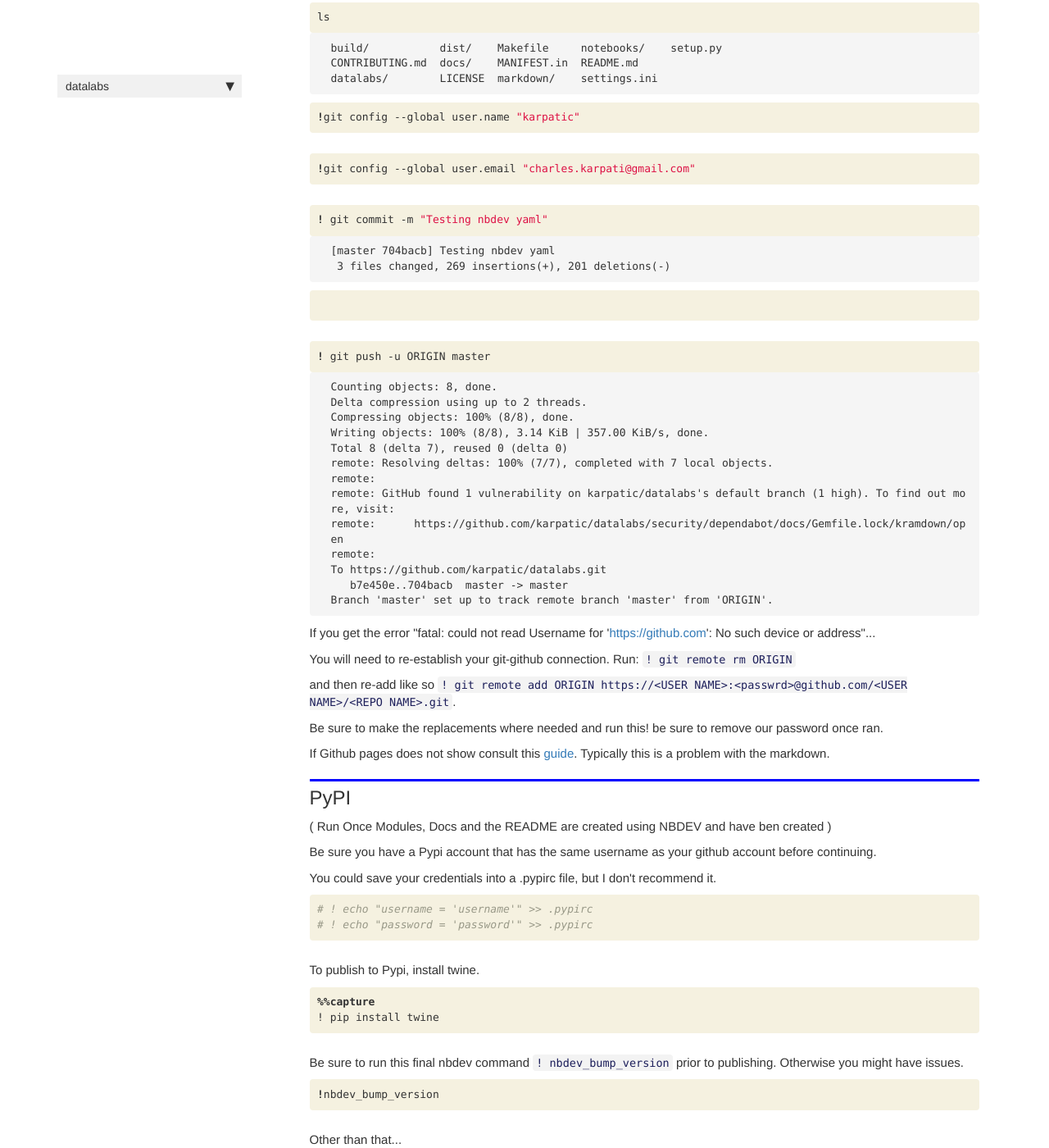
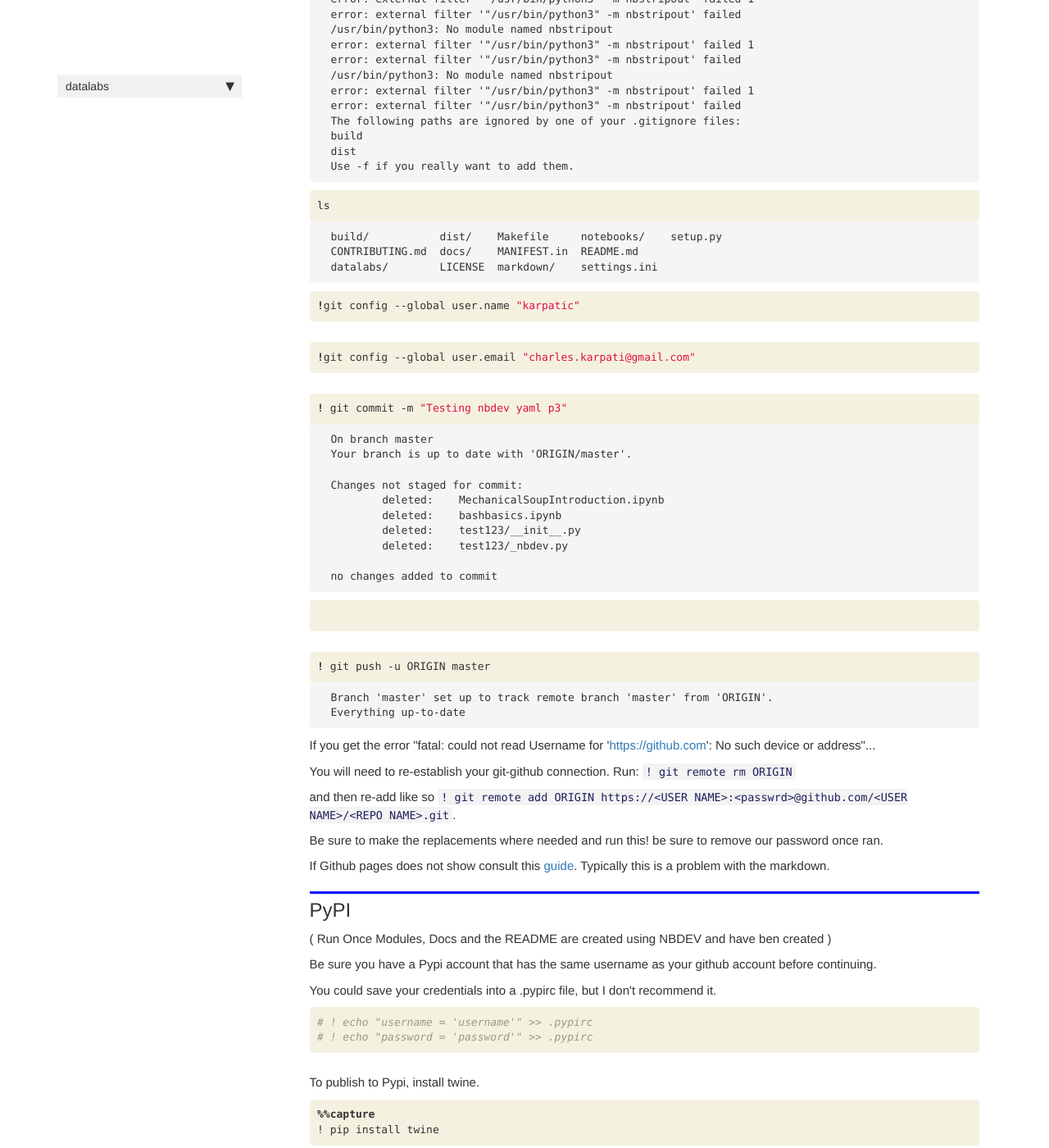
Before and after one commit to karpatic/datalab, a Jekyll site: the page built from docs/nbdev.html, in a window 1280 px wide and 1400 px high, scrolled down 15423 px. Shown: the whole window at 82% size. Built offline with Jekyll 4.4.1, drawn with Linux system fonts in a browser that asks for light colours; nearby versions of some CDN libraries; comment, search, counter and statistics services are not loaded; some of the changed text lies outside the part shown.

Commit message:
reverting nbdev after yaml experiments

```diff
--- a/docs/nbdev.html
+++ b/docs/nbdev.html
@@ -1,13 +1,13 @@
 ---
 toc: true
 title: Nbdev
-image: images/company_logo1.png
-
-keywords: test123
+image: images/company_logo.png
+
+keywords: thisworks
 sidebar: home_sidebar
 
-summary: "In this chapter we learn about publishing python notebooks with the <a href='http://nbdev.fast.ai/tutorial/'>![Open Source Love svg3](https://badges.frapsoft.com/os/v3/open-source.svg?v=103)](https://github.com/ellerbrock/open-source-badges/) [nbdev</a>."
-description: "In this chapter we learn about publishing python notebooks with the <a href='http://nbdev.fast.ai/tutorial/'>![Open Source Love svg3](https://badges.frapsoft.com/os/v3/open-source.svg?v=103)](https://github.com/ellerbrock/open-source-badges/) [nbdev</a>."
+summary: "In this chapter we learn about publishing python notebooks with <a href='http://nbdev.fast.ai/tutorial/'>nbdev</a>."
+description: "In this chapter we learn about publishing python notebooks with <a href='http://nbdev.fast.ai/tutorial/'>nbdev</a>."
 nb_path: "notebooks/03_nbdev.ipynb"
 ---
 <!--
@@ -25,37 +25,6 @@
     {% raw %}
 
 <div class="cell border-box-sizing code_cell rendered">
-
-</div>
-    {% endraw %}
-
-    {% raw %}
-
-<div class="cell border-box-sizing code_cell rendered">
-<div class="input">
-
-<div class="inner_cell">
-    <div class="input_area">
-<div class=" highlight hl-ipython3"><pre><span></span><span class="o">!</span> nbdev_upgrade
-</pre></div>
-
-    </div>
-</div>
-</div>
-
-<div class="output_wrapper">
-<div class="output">
-
-<div class="output_area">
-
-<div class="output_subarea output_stream output_stdout output_text">
-<pre>/bin/bash: nbdev_upgrade: command not found
-</pre>
-</div>
-</div>
-
-</div>
-</div>
 
 </div>
     {% endraw %}
@@ -1395,6 +1364,24 @@
 </div>
 </div>
 
+<div class="output_wrapper">
+<div class="output">
+
+<div class="output_area">
+
+<div class="output_subarea output_stream output_stdout output_text">
+<pre>Converted 00_github.ipynb.
+Converted 01_colabs.ipynb.
+Converted 02_scooterExploration.ipynb.
+Converted 03_nbdev.ipynb.
+Converted index.ipynb.
+</pre>
+</div>
+</div>
+
+</div>
+</div>
+
 </div>
     {% endraw %}
 
@@ -1409,6 +1396,33 @@
 </pre></div>
 
     </div>
+</div>
+</div>
+
+<div class="output_wrapper">
+<div class="output">
+
+<div class="output_area">
+
+<div class="output_subarea output_stream output_stdout output_text">
+<pre>&lt;IPython.core.display.HTML object&gt;
+&lt;IPython.core.display.HTML object&gt;
+converting: /content/drive/My Drive/Sites/datalabs/notebooks/01_colabs.ipynb
+converting: /content/drive/My Drive/Sites/datalabs/notebooks/03_nbdev.ipynb
+&lt;IPython.core.display.HTML object&gt;
+&lt;IPython.core.display.HTML object&gt;
+converting: /content/drive/My Drive/Sites/datalabs/notebooks/index.ipynb
+converting: /content/drive/My Drive/Sites/datalabs/notebooks/00_github.ipynb
+&lt;IPython.core.display.HTML object&gt;
+&lt;IPython.core.display.HTML object&gt;
+converting: /content/drive/My Drive/Sites/datalabs/notebooks/02_scooterExploration.ipynb
+&lt;IPython.core.display.HTML object&gt;
+&lt;IPython.core.display.HTML object&gt;
+converting /content/drive/My Drive/Sites/datalabs/notebooks/index.ipynb to README.md
+</pre>
+</div>
+</div>
+
 </div>
 </div>
 
@@ -1735,7 +1749,7 @@
 
 <div class="inner_cell">
     <div class="input_area">
-<div class=" highlight hl-ipython3"><pre><span></span><span class="o">!</span> git commit -m <span class="s2">&quot;Testing nbdev yaml&quot;</span>
+<div class=" highlight hl-ipython3"><pre><span></span><span class="o">!</span> git commit -m <span class="s2">&quot;Testing nbdev yaml p3&quot;</span>
 </pre></div>
 
     </div>
@@ -1748,8 +1762,16 @@
 <div class="output_area">
 
 <div class="output_subarea output_stream output_stdout output_text">
-<pre>[master 704bacb] Testing nbdev yaml
- 3 files changed, 269 insertions(+), 201 deletions(-)
+<pre>On branch master
+Your branch is up to date with &#39;ORIGIN/master&#39;.
+
+Changes not staged for commit:
+	<span class="ansi-red-fg">deleted:    MechanicalSoupIntroduction.ipynb</span>
+	<span class="ansi-red-fg">deleted:    bashbasics.ipynb</span>
+	<span class="ansi-red-fg">deleted:    test123/__init__.py</span>
+	<span class="ansi-red-fg">deleted:    test123/_nbdev.py</span>
+
+no changes added to commit
 </pre>
 </div>
 </div>
@@ -1797,19 +1819,8 @@
 <div class="output_area">
 
 <div class="output_subarea output_stream output_stdout output_text">
-<pre>Counting objects: 8, done.
-Delta compression using up to 2 threads.
-Compressing objects: 100% (8/8), done.
-Writing objects: 100% (8/8), 3.14 KiB | 357.00 KiB/s, done.
-Total 8 (delta 7), reused 0 (delta 0)
-remote: Resolving deltas: 100% (7/7), completed with 7 local objects.
-remote:
-remote: GitHub found 1 vulnerability on karpatic/datalabs&#39;s default branch (1 high). To find out more, visit:
-remote:      https://github.com/karpatic/datalabs/security/dependabot/docs/Gemfile.lock/kramdown/open
-remote:
-To https://github.com/karpatic/datalabs.git
-   b7e450e..704bacb  master -&gt; master
-Branch &#39;master&#39; set up to track remote branch &#39;master&#39; from &#39;ORIGIN&#39;.
+<pre>Branch &#39;master&#39; set up to track remote branch &#39;master&#39; from &#39;ORIGIN&#39;.
+Everything up-to-date
 </pre>
 </div>
 </div>
```
Also changed, not shown: markdown/03_nbdev.md (+36 -23 lines), 1 other file.
